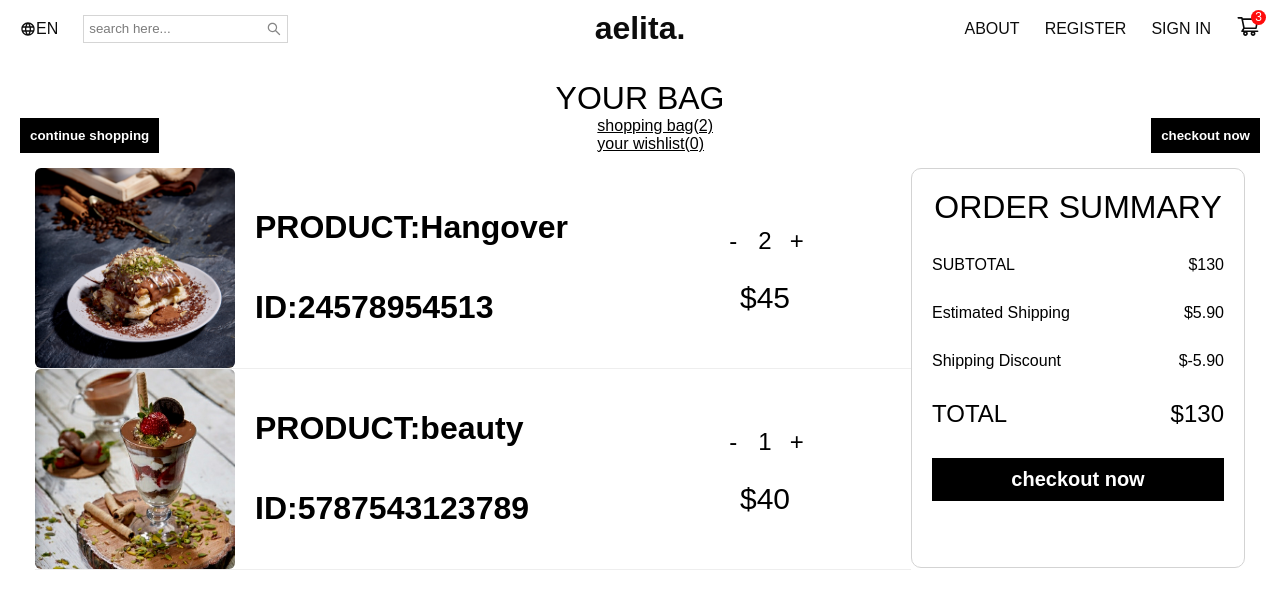
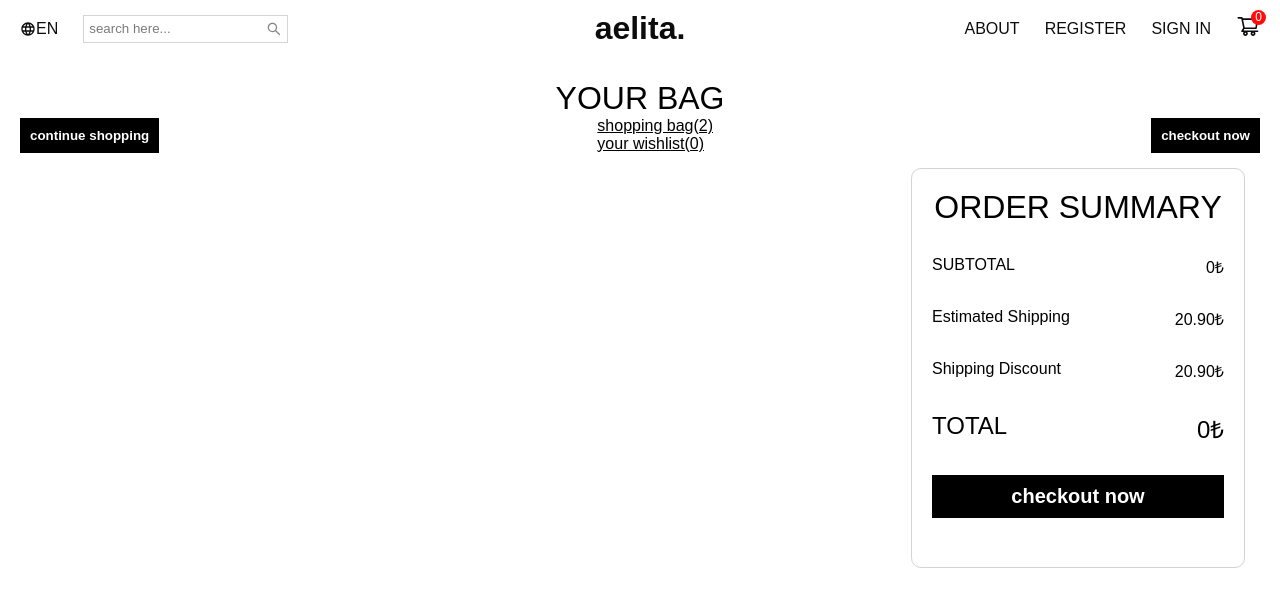
Before and after one commit to lyokocode/ecommerce, a React (Create React App) app in the folder frontend/: page /cart in a window 1280 px wide. Shown: the top 608 px of the page. Built offline with nearby package versions, Linux system fonts and the light colour scheme.

Commit message:
redux add to cart

```diff
--- a/frontend/package.json
+++ b/frontend/package.json
@@ -4,6 +4,7 @@
   "version": "0.1.0",
   "private": true,
   "dependencies": {
+    "@reduxjs/toolkit": "^1.8.6",
     "@testing-library/jest-dom": "^5.16.5",
     "@testing-library/react": "^13.4.0",
     "@testing-library/user-event": "^13.5.0",
@@ -12,8 +13,10 @@
     "react": "^18.2.0",
     "react-dom": "^18.2.0",
     "react-icons": "^4.4.0",
+    "react-redux": "^8.0.4",
     "react-router-dom": "^6.4.0",
     "react-scripts": "5.0.1",
+    "redux": "^4.2.0",
     "web-vitals": "^2.1.4"
   },
   "scripts": {
--- a/frontend/src/App.js
+++ b/frontend/src/App.js
@@ -1,7 +1,7 @@
 import React from 'react'
 import Home from './pages/Home'
 import About from './pages/About'
-import { BrowserRouter, Route, Routes } from "react-router-dom";
+import { BrowserRouter, Route, Routes, Navigate } from "react-router-dom";
 import Navbar from './components/Navbar';
 import Footer from './components/Footer';
 import Newsletter from './components/Newsletter';
--- a/frontend/src/components/Navbar.jsx
+++ b/frontend/src/components/Navbar.jsx
@@ -3,8 +3,13 @@ import "../styles/navbar.scss"
 import { AiOutlineSearch, AiOutlineShoppingCart } from "react-icons/ai"
 import { MdOutlineLanguage } from "react-icons/md"
 import { Link } from 'react-router-dom'
+import { useSelector } from 'react-redux'
 
 const Navbar = () => {
+
+    const quantity = useSelector(state => state.cart.quantity)
+    console.log(quantity)
+
     return (
         <header className='header-container'>
             <div className="header-wrapper">
@@ -23,7 +28,7 @@ const Navbar = () => {
                     <Link to="register" className="menu-item">REGISTER</Link>
                     <Link to="login" className="menu-item">SIGN IN</Link>
                     <Link to="cart" className="menu-item notification"><AiOutlineShoppingCart />
-                        <span className='badge'>3</span>
+                        <span className='badge'>{quantity}</span>
                     </Link>
                 </nav>
             </div>
--- a/frontend/src/components/Product.jsx
+++ b/frontend/src/components/Product.jsx
@@ -18,7 +18,10 @@ const Product = ({ item }) => {
                     <span className='icon-container'><MdOutlineFavoriteBorder className='product-icon' /></span>
                 </div>
             </div>
-            {item.name}
+            <div className='info'>
+                <div className='name'>{item.name}</div>
+                <div className='price'>{item.price}₺</div>
+            </div>
         </div>
     )
 }
--- a/frontend/src/index.js
+++ b/frontend/src/index.js
@@ -2,10 +2,12 @@ import React from 'react';
 import ReactDOM from 'react-dom/client';
 import './index.scss';
 import App from './App';
+import { Provider } from 'react-redux';
+import store from './redux/store';
 
 const root = ReactDOM.createRoot(document.getElementById('aelita'));
 root.render(
-  <React.StrictMode>
+  <Provider store={store}>
     <App />
-  </React.StrictMode>
+  </Provider>
 );
--- a/frontend/src/pages/Cart.jsx
+++ b/frontend/src/pages/Cart.jsx
@@ -1,8 +1,13 @@
-import React from 'react'
+import React, { useState } from 'react'
 import "../styles/cart.scss"
+import { useSelector } from 'react-redux'
 
 const Cart = () => {
-    const type = "filled"
+    let type = "filled"
+    // type = "deneme"
+    const cart = useSelector(state => state.cart)
+
+
     return (
         <div className='cart-container'>
             <div className="wrapper">
@@ -17,61 +22,47 @@ const Cart = () => {
                 </div>
                 <div className="bottom">
                     <div className="info">
-                        <div className="product">
+                        {cart.products.map(product => (
+
+                            <div className="product" key={product._id}>
                                 <div className="product-detail">
-                                <img src="images/hangover.jpg" alt="" />
+                                    <img src={product.image} alt="" />
                                     <div className="details">
-                                    <h1 className='product-name'><b>PRODUCT:</b>Hangover</h1>
-                                    <h1 className='product-id'><b>ID:</b>24578954513</h1>
+                                        <h1 className='product-name'><b>PRODUCT:</b>{product.name}</h1>
+                                        <h1 className='product-id'><b>ID:</b>{product._id}</h1>
                                     </div>
                                 </div>
                                 <div className="price-detail ">
                                     <div className="product-amount">
                                         <button className="counter">-</button>
-                                    <span className='amount'>2</span>
-                                    <button className="counter">+</button>
+                                        <span className='amount'>{product.quantity}</span>
+                                        <button className="counter" >+</button>
 
                                     </div>
-                                <div className='product-price'>$45</div>
+                                    <div className='product-price'>{product.price * product.quantity}</div>
                                 </div>
                             </div>
-                        {/* 2. ürün */}
-                        <div className="product">
-                            <div className="product-detail">
-                                <img src="images/beauty.jpg" alt="" />
-                                <div className="details">
-                                    <h1 className='product-name'><b>PRODUCT:</b>beauty</h1>
-                                    <h1 className='product-id'><b>ID:</b>5787543123789</h1>
-                                </div>
-                            </div>
-                            <div className="price-detail ">
-                                <div className="product-amount">
-                                    <button className="counter">-</button>
-                                    <span className='amount'>1</span>
-                                    <button className="counter">+</button>
+                        ))
+                        }
 
-                                </div>
-                                <div className='product-price'>$40</div>
-                            </div>
-                        </div>
                     </div>
                     <div className="summary">
                         <h1 className='title'>ORDER SUMMARY</h1>
                         <div className="summary-item">
                             <span className="text">SUBTOTAL</span>
-                            <span className="price">$130</span>
+                            <span className="price">{cart.total}₺</span>
                         </div>
                         <div className="summary-item">
                             <span className="text">Estimated Shipping</span>
-                            <span className="price">$5.90</span>
+                            <span className="price">20.90₺</span>
                         </div>
                         <div className="summary-item">
                             <span className="text">Shipping Discount</span>
-                            <span className="price">$-5.90</span>
+                            <span className="price">20.90₺</span>
                         </div>
                         <div className="summary-item total">
                             <span className="text">TOTAL</span>
-                            <span className="price">$130</span>
+                            <span className="price">{cart.total}₺</span>
                         </div>
                         <button>checkout now</button>
                     </div>
--- a/frontend/src/pages/SingleProduct.jsx
+++ b/frontend/src/pages/SingleProduct.jsx
@@ -1,49 +1,62 @@
 import axios from 'axios'
 import React, { useEffect, useState } from 'react'
 import { useParams } from 'react-router-dom'
+import { useDispatch } from "react-redux"
+import { addProduct } from '../redux/cartRedux'
+
 import "../styles/singleProduct.scss"
 
 const SingleProduct = () => {
-
+    const [product, setProduct] = useState({})
     const params = useParams()
     const { slug, category } = params
-
-    const [item, setItem] = useState([])
-
     useEffect(() => {
         const fetchItem = async () => {
             const { data } = await axios.get(`/api/products/${category}/${slug}`)
-            setItem(data[0])
+            setProduct(data[0])
         }
         fetchItem()
-    }, [slug])
+    }, [slug, category])
+
+
+    const [quantity, setQuantity] = useState(1);
+    const dispatch = useDispatch()
+    const handleClick = () => {
+        dispatch(addProduct({ ...product, quantity }))
+    }
+
+    const handleQuantity = (type) => {
+        if (type === "dec") {
+            quantity > 1 && setQuantity(quantity - 1);
+        } else {
+            setQuantity(quantity + 1);
+        }
+    };
+
+
 
     return (
 
         <div className='singleProduct-container' >
-
-
-            <h1>{item.name}</h1>
+            <h1>{product.name}</h1>
             <div className="wrapper">
                 <div className="image-container">
-                    <img src={item.image} alt="" />
+                    <img src={product.image} alt="" />
                 </div>
                 <div className="info-container">
                     <h1 className='title'></h1>
-                    <p className='description'>{item.description}</p>
-                    <span className='price'>{item.price}₺</span>
-
+                    <p className='description'>{product.description}</p>
+                    <span className='price'>{product.price}₺</span>
                     <div className='add-container'>
                         <div className="amount-container">
-                            <button className='counter'>-</button>
-                            <span className='amount'>2</span>
-                            <button className='counter'>+</button>
+                            <button className='counter' onClick={() => handleQuantity("dec")}>-</button>
+                            <input className='amount' min="1" type="number" onChange={e => setQuantity(e.target.value)} value={quantity} />
+                            <button className='counter' onClick={() => handleQuantity("inc")} >+</button>
                         </div>
-                        <button className='add-button'>ADD TO CART</button>
+                        <button className='add-button' onClick={handleClick} >ADD TO CART</button>
                     </div>
                 </div>
             </div>
-
         </div >
     )
 }
--- /dev/null
+++ b/frontend/src/redux/cartRedux.js
@@ -0,0 +1,20 @@
+import { createSlice } from "@reduxjs/toolkit"
+
+const cartSlice = createSlice({
+    name: "cart",
+    initialState: {
+        products: [],
+        quantity: 0,
+        total: 0
+    },
+    reducers: {
+        addProduct: (state, action) => {
+            state.quantity += 1;
+            state.products.push(action.payload);
+            state.total += action.payload.price * action.payload.quantity;
+        }
+    }
+})
+
+export const { addProduct } = cartSlice.actions;
+export default cartSlice.reducer;
--- /dev/null
+++ b/frontend/src/redux/store.js
@@ -0,0 +1,8 @@
+import { configureStore } from "@reduxjs/toolkit";
+import cartReducer from "./cartRedux"
+
+export default configureStore({
+    reducer: {
+        cart: cartReducer,
+    }
+})
--- a/frontend/src/styles/cart.scss
+++ b/frontend/src/styles/cart.scss
@@ -69,6 +69,11 @@
                             display: flex;
                             flex-direction: column;
                             justify-content: space-around;
+
+                            .product-id {
+                                font-weight: 300;
+                                font-size: 16px;
+                            }
                         }
                     }
 
```
Also changed, not shown: frontend/src/styles/product.scss (+25 -1 lines), 1 other file (tests, documents, lock files or other folders). Lines whose indentation alone changed are shown as unchanged.
